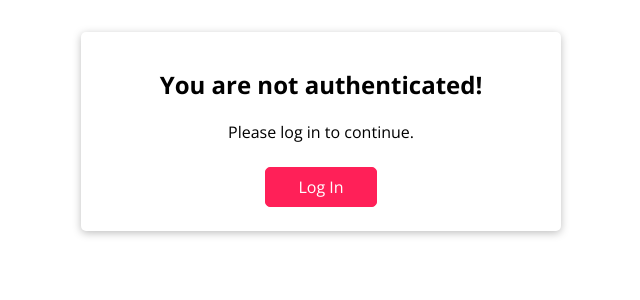
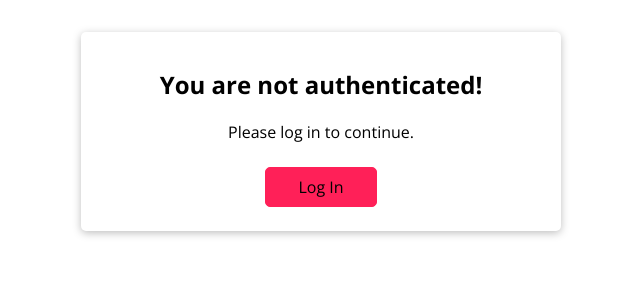
Before and after one commit to deepakbhattmits/hooks-01, a React (Create React App) app: page / in a window 1280 px wide. Shown: the top 300 px of the page, without its empty margins (319-959 px from the left). Built offline with nearby package versions, Linux system fonts and the light colour scheme.

Commit message:
added new video and scrolling visible and play

```diff
--- a/package.json
+++ b/package.json
@@ -6,6 +6,7 @@
     "enzyme": "^3.10.0",
     "enzyme-adapter-react-16": "^1.15.1",
     "eslint-plugin-react-hooks": "^2.1.2",
+    "node-sass": "^4.13.0",
     "react": "^16.8.6",
     "react-dom": "^16.8.6",
     "react-scripts": "3.0.1"
--- /dev/null
+++ b/src/assets/styles/_settings.scss
@@ -0,0 +1,10 @@
+$color-bg: #ff2058;
+$color-text: #000;
+:root {
+    --color-button-bg:  #{$color-bg};
+    --color-text: #{$color-text};
+    --color-primary: #{$color-bg};
+    --color-secondary: #0c969b;
+    --color-body-bg: rgba(255, 255, 255, 0.9);
+    --color-box-shadow-fill: rgba(5, 5, 5, 0.26);
+}
--- /dev/null
+++ b/src/assets/styles/base.scss
@@ -0,0 +1,32 @@
+@import './settings.scss';
+body {
+    background-color: var(--color-body-bg);
+}
+
+button {
+	font: inherit;
+    background-color: var(--color-button-bg);
+	padding: 0.5rem 2rem;
+	color: var(--color-text);
+	border: 1px solid var(--color-button-bg);
+	margin: 0.5rem 0;
+	border-radius: 5px;
+	cursor: pointer;
+	&:focus {
+		outline: none;
+	}
+}
+button:hover,
+  button:active {
+	box-shadow: 0 2px 4px rgba(0, 0, 0, 0.26);
+}
+    .card {
+        box-shadow: 0 2px 8px var(--color-box-shadow-fill);
+    }
+    .visible {
+        padding: 20px;
+        display: flex;
+        justify-content: center;
+        align-items: center;
+        background-color: var(--color-button-bg);
+    }
--- a/src/components/Ingredients/Ingredients.js
+++ b/src/components/Ingredients/Ingredients.js
@@ -1,10 +1,11 @@
-import React, { useState, useEffect,useReducer, useCallback } from "react";
+import React, { useState, useEffect, useReducer, useCallback } from "react";
 
 import IngredientForm from "./IngredientForm";
 
 import IngredientList from "./IngredientList";
 import Search from "./Search";
 import ErrorModal from '../UI/ErrorModal'
+// import video from '../../assets/videos/react-hooks-01-intro.mp4'
 
 const ingredientReducer = (currentIngredients, action) => {
   switch (action.type) {
@@ -46,16 +47,17 @@ const Ingredients = () => {
   }, []);
   const listener = e => {
 
-    let stickyContainer = document.getElementById("sticky-container");
-console.log(document.scrollingElement.scrollTop, stickyContainer && stickyContainer.offsetTop ? stickyContainer.offsetTop : 0);
-    if(document.scrollingElement.scrollTop < 100) {
+    // let stickyContainer = document.getElementById("sticky-container");
+    let stickyContainerAbove = document.getElementById("sticky-container-above");
+    //console.log(stickyContainerAbove.offsetTop, document.scrollingElement.scrollTop, stickyContainer && stickyContainer.offsetTop ? stickyContainer.offsetTop : 0);
+    if (document.scrollingElement.scrollTop < stickyContainerAbove.offsetTop) {
       setLastScrollTop(false)
     } else {
       setLastScrollTop(true)
     }
 
   };
-  useEffect(()=>{
+  useEffect(() => {
     window.addEventListener("scroll", listener);
     return () => {
       window.removeEventListener("scroll", listener);
@@ -112,14 +114,21 @@ console.log(document.scrollingElement.scrollTop, stickyContainer && stickyContai
       {httpState.error && <ErrorModal onClose={clearError} >{httpState.error}</ErrorModal>}
       <IngredientForm onAddIngredientsHandler={addIngredientsHandler} isLoading={httpState.loading} />
 
-      <section>
+      <section id='sticky-container-above'>
         <Search onLoadIngredients={filteredIngredientHandeler} />
         <IngredientList ingredients={userIngredients} onRemoveItem={removeIngredientHandler} />
       </section>
       <section id='sticky-container'>
 
         he is me
-        {lastScrollTop&&<div>hello i am runing</div>}
+        {lastScrollTop && <div className='visible'>
+          {/* {`i am displayed only on visible`} */}
+          <video width="320" height="240" controls={false} autoPlay={lastScrollTop}>
+            <source src={require('../../assets/videos/react-hooks-01-intro.mp4')} type="video/mp4" />
+            Your browser does not support the video tag.
+          </video>
+
+        </div>}
       </section>
     </div>
   );
--- a/src/components/UI/Card.css
+++ b/src/components/UI/Card.css
@@ -1,5 +1,5 @@
 .card {
   padding: 1rem;
   border-radius: 5px;
-  box-shadow: 0 2px 8px rgba(0, 0, 0, 0.26);
+  /* box-shadow: 0 2px 8px rgba(0, 0, 0, 0.26); */
 }
--- a/src/index.css
+++ b/src/index.css
@@ -9,23 +9,32 @@ body {
   font-family: 'Open Sans', sans-serif;
   margin: 0;
 }
-
-button {
-  font: inherit;
-  background: #ff2058;
-  padding: 0.5rem 2rem;
-  color: white;
-  border: 1px solid #ff2058;
-  margin: 0.5rem 0;
-  border-radius: 5px;
-  cursor: pointer;
+.visible {
+background: linear-gradient(124deg, #ff2400, #e81d1d, #e8b71d, #e3e81d, #1de840, #1ddde8, #2b1de8, #dd00f3, #dd00f3);
+background-size: 1800% 1800%;
+-webkit-animation: rainbow 18s ease infinite;
+-z-animation: rainbow 18s ease infinite;
+-o-animation: rainbow 18s ease infinite;
+  animation: rainbow 18s ease infinite;
 }
 
-button:hover,
-button:active {
-  box-shadow: 0 2px 4px rgba(0, 0, 0, 0.26);
+@-webkit-keyframes rainbow {
+    0%{background-position:0% 82%}
+    50%{background-position:100% 19%}
+    100%{background-position:0% 82%}
 }
-
-button:focus {
-  outline: none;
+@-moz-keyframes rainbow {
+    0%{background-position:0% 82%}
+    50%{background-position:100% 19%}
+    100%{background-position:0% 82%}
 }
+@-o-keyframes rainbow {
+    0%{background-position:0% 82%}
+    50%{background-position:100% 19%}
+    100%{background-position:0% 82%}
+}
+@keyframes rainbow {
+    0%{background-position:0% 82%}
+    50%{background-position:100% 19%}
+    100%{background-position:0% 82%}
+}
--- a/src/index.js
+++ b/src/index.js
@@ -1,7 +1,7 @@
 import React from 'react';
 import ReactDOM from 'react-dom';
-
 import './index.css';
+import './assets/styles/base.scss';
 import App from './App';
 import AuthContextProvider from './context/auth-context';
 const rootElement = document.querySelector('#root');
```
Also changed, not shown: 2 other files (tests, documents, lock files or other folders).
